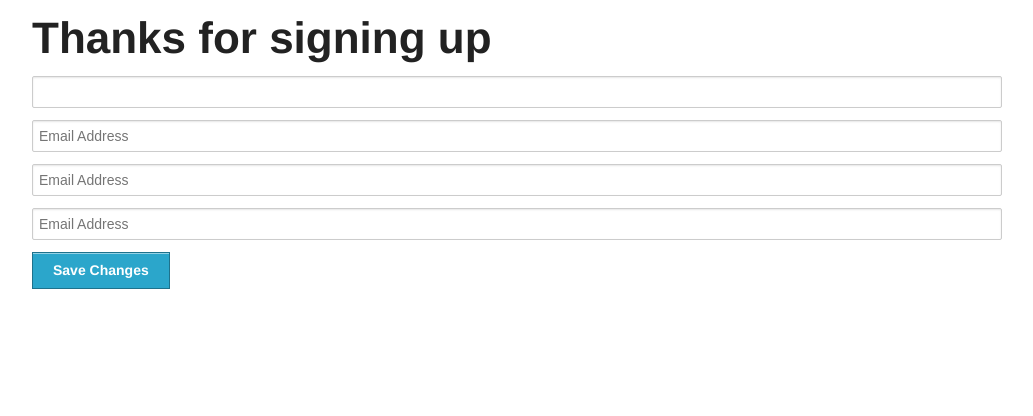
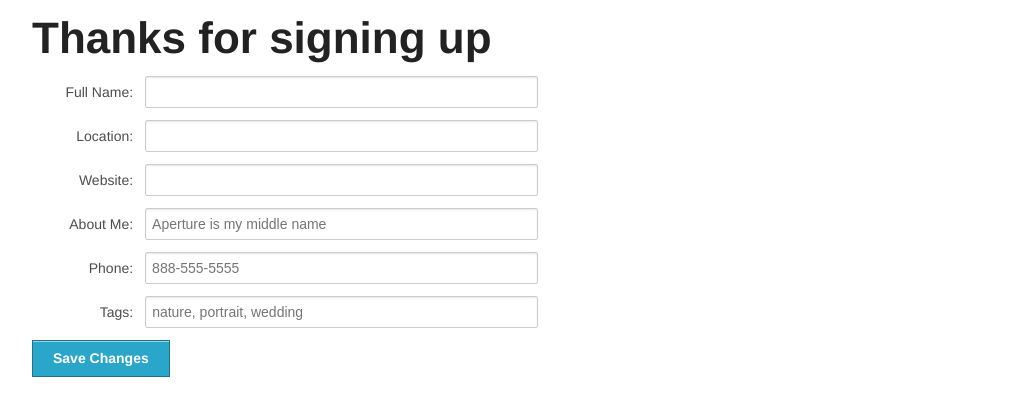
Before and after one commit to imkevinxu/lightning, a Django app: template templates/reg2.html in a window 1280 px wide. Shown: the part 25-441 px from the top of the page, without its empty margins (123-1156 px from the left). Run offline with Django 3.2, Linux system fonts and the light colour scheme; the template is opened without the code that fills it, so the values that code supplies are empty; some libraries are stand-ins or nearby versions.

Commit message:
updated working reg2

```diff
--- a/lightning_app/static/css/app.css
+++ b/lightning_app/static/css/app.css
@@ -1 +1,5 @@
 /* Custom lightning_app CSS  */
+
+form#reg2 #profilepic {
+    width: 250px;
+}
--- a/templates/reg1.html
+++ b/templates/reg1.html
@@ -8,7 +8,7 @@
 {% block content %}
 
     <h1>Welcome awesome photographer!</h1>
-    <form action="{% url reg2 %}" method="post" class="nice">{% csrf_token %}
+    <form action="{% url reg2 %}" method="post" id="reg1">{% csrf_token %}
         <input type="text" name="email" placeholder="Email Address"/>
         <input type="password" name="password" placeholder="Password"/>
         <input type="submit" name="submit" value="Create Account" class="button"/>
--- a/templates/reg2.html
+++ b/templates/reg2.html
@@ -8,11 +8,56 @@
 {% block content %}
 
     <h1>Thanks for signing up {{ photographer.fullname }}</h1>
-    <form action="{% url reg3 %}" method="post" class="nice">{% csrf_token %}
-        <input type="text" name="location" value="{{ photographer.location }}"/>
-        <input type="text" name="email" placeholder="Email Address"/>
-        <input type="text" name="email" placeholder="Email Address"/>
-        <input type="text" name="email" placeholder="Email Address"/>
+    <form action="{% url reg3 %}" method="post" id="reg2">{% csrf_token %}
+        <div class="row">
+            <div class="eight columns">
+                <div class="two mobile-one columns">
+                    <label class="right inline">Full Name:</label>
+                </div>
+                <div class="ten mobile-three columns">
+                    <input type="text" name="fullname" value="{{ photographer.fullname }}" class="nine"/>
+                </div>
+
+                <div class="two mobile-one columns">
+                    <label class="right inline">Location:</label>
+                </div>
+                <div class="ten mobile-three columns">
+                    <input type="text" name="location" value="{{ photographer.location }}" class="nine"/>
+                </div>
+
+                <div class="two mobile-one columns">
+                    <label class="right inline">Website:</label>
+                </div>
+                <div class="ten mobile-three columns">
+                    <input type="text" name="website" value="{{ photographer.website }}" class="nine"/>
+                </div>
+
+                <div class="two mobile-one columns">
+                    <label class="right inline">About Me:</label>
+                </div>
+                <div class="ten mobile-three columns">
+                    <input type="text" name="about" value="{{ photographer.fhp_about }}" placeholder="Aperture is my middle name" class="nine"/>
+                </div>
+
+                <div class="two mobile-one columns">
+                    <label class="right inline">Phone:</label>
+                </div>
+                <div class="ten mobile-three columns">
+                    <input type="text" name="phone" placeholder="888-555-5555" class="nine"/>
+                </div>
+
+                <div class="two mobile-one columns">
+                    <label class="right inline">Tags:</label>
+                </div>
+                <div class="ten mobile-three columns">
+                    <input type="text" name="tags" placeholder="nature, portrait, wedding" class="nine"/>
+                </div>
+            </div>
+
+            <div class="four columns">
+                <img src="{{ photographer.profilepic }}" id="profilepic"/>
+            </div>
+        </div>
         <input type="submit" name="submit" value="Save Changes" class="button"/>
     </form>
 
```
